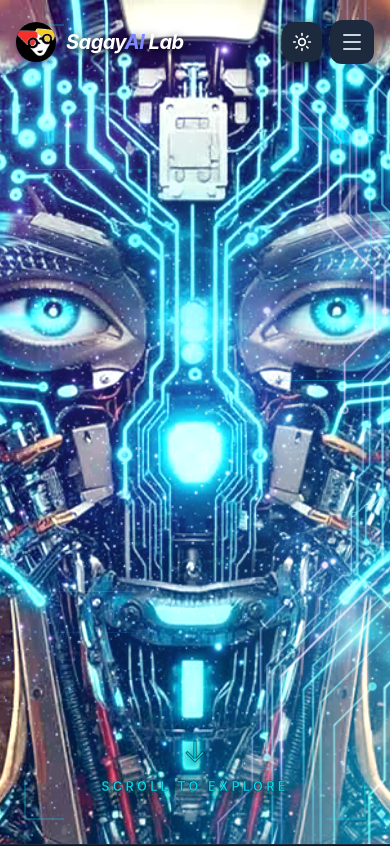
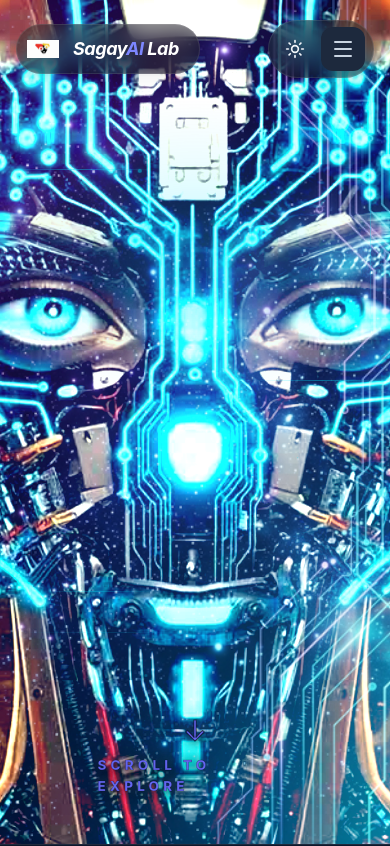
Before and after one commit to stalinSaga04/portfolio, a React (Vite) app: page / in a window 390 px wide. Shown: the top 846 px of the page. Built offline with nearby package versions, Linux system fonts and the light colour scheme.

Commit message:
feat: complete UI refinements - new logo pill navbar blue scroll hint embedded skills and mobile optimizations

```diff
--- a/src/App.jsx
+++ b/src/App.jsx
@@ -2,7 +2,6 @@ import React, { useState, useEffect } from 'react'
 import { BrowserRouter, Routes, Route, useLocation } from 'react-router-dom'
 import Navbar from './components/Navbar'
 import Home from './pages/Home'
-import Skills from './components/Skills'
 import About from './components/About'
 import Footer from './components/Footer'
 import PrivacyPolicy from './components/PrivacyPolicy'
@@ -86,7 +85,6 @@ const AppContent = () => {
         <Routes>
           <Route path="/" element={<Home />} />
           <Route path="/about" element={<About />} />
-          <Route path="/skills" element={<Skills />} />
         </Routes>
       </div>
       <Footer />
--- a/src/components/Hero.jsx
+++ b/src/components/Hero.jsx
@@ -422,11 +422,6 @@ const Hero = () => {
         </div>
       </div>
 
-      {/* HUD Corners (Z: 30) */}
-      <div className="hero-hud hero-hud-tl z-[30]" />
-      <div className="hero-hud hero-hud-tr z-[30]" />
-      <div className="hero-hud hero-hud-bl z-[30]" />
-      <div className="hero-hud hero-hud-br z-[30]" />
 
       {/* Scroll Hint (Z: 35) — visible from start */}
       <div ref={scrollHintRef} className="hero-scroll-hint z-[35]" style={{ opacity: 0 }}>
--- a/src/components/Navbar.jsx
+++ b/src/components/Navbar.jsx
@@ -49,7 +49,6 @@ const Navbar = () => {
 
     const navLinks = [
         { name: 'Projects', href: '/#projects' },
-        { name: 'Skills', href: '/skills' },
         { name: 'Services', href: '/#services' },
         { name: 'About', href: '/about' },
         { name: 'Contact', href: '/#contact' },
@@ -59,45 +58,47 @@ const Navbar = () => {
         <nav className={`fixed w-full z-50 transition-all duration-500 ${scrolled ? 'bg-white/70 dark:bg-slate-900/80 backdrop-blur-xl border-b border-slate-200/50 dark:border-slate-700/50 py-3' : 'bg-transparent py-5'}`}>
             <div className="max-w-7xl mx-auto px-4 sm:px-6 lg:px-8">
                 <div className="flex justify-between items-center">
-                    <Link to="/" className="flex items-center gap-2.5 group cursor-pointer" onClick={() => window.scrollTo({ top: 0, behavior: 'smooth' })}>
-                        <div className="w-10 h-10 rounded-full flex items-center justify-center bg-white dark:bg-black p-0.5 shadow-md shadow-indigo-200 dark:shadow-indigo-900/50 group-hover:rotate-12 transition-all duration-500 overflow-hidden">
+                    {/* Logo Pill */}
+                    <Link to="/" className="flex items-center gap-3 group cursor-pointer bg-white/60 dark:bg-black/40 backdrop-blur-md border border-slate-200/50 dark:border-white/10 pr-5 pl-2 py-1.5 rounded-full shadow-lg shadow-black/5 hover:bg-white/80 dark:hover:bg-black/60 transition-all duration-300" onClick={() => window.scrollTo({ top: 0, behavior: 'smooth' })}>
+                        <div className="w-9 h-9 flex items-center justify-center p-0.5 group-hover:scale-110 transition-transform duration-500">
                             <img
-                                src={isDark ? "/favicon-dark.png" : "/favicon.png"}
-                                alt="SagayAI Lab"
-                                className="w-full h-full object-contain scale-110"
+                                src="/logo.png"
+                                alt="SagayAI Lab Logo"
+                                className="w-full h-full object-contain"
                             />
                         </div>
-                        <span className="text-xl font-bold tracking-tight text-slate-900 dark:text-white dark:drop-shadow-[0_2px_4px_rgba(0,0,0,0.8)] italic">Sagay<span className="text-indigo-600 dark:text-indigo-400">AI</span> Lab</span>
+                        <span className="text-lg font-bold tracking-tight text-slate-900 dark:text-white italic">Sagay<span className="text-indigo-600 dark:text-indigo-400">AI</span> Lab</span>
                     </Link>
 
-                    {/* Desktop Nav */}
-                    <div className="hidden md:flex items-center space-x-10">
+                    {/* Desktop Nav Pill */}
+                    <div className="hidden md:flex items-center space-x-1 bg-white/60 dark:bg-black/40 backdrop-blur-md border border-slate-200/50 dark:border-white/10 px-2 py-1.5 rounded-full shadow-lg shadow-black/5">
                         {navLinks.map((link) => (
                             <Link
                                 key={link.name}
                                 to={link.href}
-                                className="text-sm font-semibold text-slate-600 dark:text-white dark:drop-shadow-[0_2px_4px_rgba(0,0,0,0.8)] hover:text-indigo-600 dark:hover:text-indigo-400 transition-all duration-300 relative group"
+                                className="text-sm font-semibold text-slate-700 dark:text-slate-100 px-4 py-2 rounded-full hover:bg-slate-200/50 dark:hover:bg-white/10 hover:text-indigo-600 dark:hover:text-indigo-300 transition-all duration-300"
                             >
                                 {link.name}
-                                <span className="absolute -bottom-1 left-0 w-0 h-0.5 bg-indigo-600 transition-all duration-300 group-hover:w-full"></span>
                             </Link>
                         ))}
+
+                        <div className="w-px h-6 bg-slate-300/50 dark:bg-white/20 mx-2"></div>
 
                         {/* Theme Toggle */}
                         <button
                             onClick={toggleTheme}
-                            className="p-2.5 rounded-xl bg-slate-100 dark:bg-slate-800 text-slate-600 dark:text-white dark:drop-shadow-[0_2px_4px_rgba(0,0,0,0.8)] hover:text-indigo-600 dark:hover:text-indigo-400 transition-all duration-300 shadow-sm"
+                            className="p-2 rounded-full text-slate-700 dark:text-slate-100 hover:bg-slate-200/50 dark:hover:bg-white/10 hover:text-indigo-600 dark:hover:text-indigo-300 transition-all duration-300"
                             title="Toggle Theme"
                         >
                             {isDark ? <Sun className="w-5 h-5" /> : <Moon className="w-5 h-5" />}
                         </button>
                     </div>
 
-                    {/* Mobile Menu Button + Theme Toggle */}
-                    <div className="md:hidden flex items-center gap-2">
+                    {/* Mobile Menu Button + Theme Toggle (Pill style) */}
+                    <div className="md:hidden flex items-center gap-2 bg-white/60 dark:bg-black/40 backdrop-blur-md border border-slate-200/50 dark:border-white/10 px-2 py-1.5 rounded-full shadow-lg shadow-black/5">
                         <button
                             onClick={toggleTheme}
-                            className="text-slate-600 dark:text-white dark:drop-shadow-[0_2px_4px_rgba(0,0,0,0.8)] p-2.5 bg-slate-100 dark:bg-slate-800 rounded-xl transition-all duration-300"
+                            className="text-slate-700 dark:text-slate-100 p-2 hover:bg-slate-200/50 dark:hover:bg-white/10 rounded-full transition-all duration-300"
                         >
                             {isDark ? <Sun className="w-5 h-5" /> : <Moon className="w-5 h-5" />}
                         </button>
--- a/src/components/Projects.jsx
+++ b/src/components/Projects.jsx
@@ -59,7 +59,7 @@ const Projects = () => {
                     </div>
                 </motion.div>
 
-                <div className="grid grid-cols-1 md:grid-cols-2 xl:grid-cols-3 gap-6 md:gap-10">
+                <div className="grid grid-cols-1 md:grid-cols-2 xl:grid-cols-3 gap-4 md:gap-10">
                     {projects.map((project, index) => (
                         <motion.div
                             key={project.title}
@@ -67,7 +67,7 @@ const Projects = () => {
                             whileInView={{ opacity: 1, y: 0 }}
                             viewport={{ once: true, margin: "-50px" }}
                             transition={{ duration: 0.6, delay: index * 0.1 }}
-                            className="group relative h-[420px] rounded-[2rem] overflow-hidden transition-all duration-500 hover:scale-105 shadow-sm hover:shadow-xl hover:shadow-indigo-200/50 dark:hover:shadow-indigo-900/30"
+                            className="group relative h-[380px] md:h-[420px] rounded-[2rem] overflow-hidden transition-all duration-500 hover:scale-[1.02] md:hover:scale-105 shadow-sm hover:shadow-xl hover:shadow-indigo-200/50 dark:hover:shadow-indigo-900/30"
                         >
                             {/* Card Background & Border Glow */}
                             <div className="absolute inset-0 bg-slate-50 dark:bg-slate-800/80 border border-slate-200 dark:border-slate-700 group-hover:border-indigo-300 dark:group-hover:border-indigo-500/50 transition-colors duration-500 rounded-[2rem]" />
--- a/src/components/Services.jsx
+++ b/src/components/Services.jsx
@@ -50,12 +50,12 @@ const Services = () => {
                             whileInView={{ opacity: 1, y: 0 }}
                             viewport={{ once: true, margin: "-50px" }}
                             transition={{ duration: 0.6, delay: index * 0.1 }}
-                            className="relative group bg-slate-50 dark:bg-slate-800/50 border border-slate-200 dark:border-slate-700/50 hover:border-indigo-300 dark:hover:border-indigo-500/50 rounded-[2.5rem] p-8 md:p-10 transition-all duration-500 hover:-translate-y-2 shadow-sm hover:shadow-2xl hover:shadow-indigo-100/50 dark:hover:shadow-indigo-900/20 flex flex-col items-center text-center"
+                            className="relative group bg-slate-50 dark:bg-slate-800/50 border border-slate-200 dark:border-slate-700/50 hover:border-indigo-300 dark:hover:border-indigo-500/50 rounded-[2.5rem] p-6 sm:p-8 md:p-10 transition-all duration-500 hover:-translate-y-2 shadow-sm hover:shadow-2xl hover:shadow-indigo-100/50 dark:hover:shadow-indigo-900/20 flex flex-col items-center text-center"
                         >
                             <div className="absolute inset-x-0 top-0 h-1/2 bg-gradient-to-b from-indigo-50/50 dark:from-indigo-900/20 to-transparent opacity-0 group-hover:opacity-100 transition-opacity duration-500 rounded-t-[2.5rem]"></div>
 
-                            <div className="relative z-10 p-5 rounded-3xl bg-white dark:bg-slate-800 text-indigo-600 dark:text-indigo-400 mb-6 shadow-md shadow-indigo-100/50 dark:shadow-none group-hover:scale-110 transition-transform duration-500 border border-indigo-50 dark:border-slate-700">
-                                {service.icon}
+                            <div className="relative z-10 p-4 sm:p-5 rounded-3xl bg-white dark:bg-slate-800 text-indigo-600 dark:text-indigo-400 mb-6 shadow-md shadow-indigo-100/50 dark:shadow-none group-hover:scale-110 transition-transform duration-500 border border-indigo-50 dark:border-slate-700">
+                                {React.cloneElement(service.icon, { className: "w-6 h-6 sm:w-8 h-8" })}
                             </div>
 
                             <span className="relative z-10 text-[10px] uppercase tracking-widest font-black py-1.5 px-4 rounded-full bg-indigo-50 dark:bg-indigo-900/30 text-indigo-600 dark:text-indigo-400 mb-4">
--- a/src/components/Skills.jsx
+++ b/src/components/Skills.jsx
@@ -35,12 +35,12 @@ const Skills = () => {
     ];
 
     return (
-        <section className="pt-32 pb-16 md:pt-40 md:pb-24 bg-slate-50 dark:bg-slate-900 px-4 sm:px-6 lg:px-8 min-h-screen relative overflow-hidden transition-colors duration-500">
+        <section className="pb-16 md:pb-24 bg-slate-50 dark:bg-slate-900 px-4 sm:px-6 lg:px-8 relative overflow-hidden transition-colors duration-500">
             {/* Abstract Background Decor */}
             <div className="absolute top-0 right-1/4 w-96 h-96 bg-indigo-100/40 dark:bg-indigo-900/20 blur-[100px] rounded-full pointer-events-none"></div>
             <div className="absolute bottom-1/4 left-0 w-[500px] h-[500px] bg-cyan-100/30 dark:bg-cyan-900/20 blur-[120px] rounded-full pointer-events-none"></div>
 
-            <div className="max-w-7xl mx-auto relative z-10">
+            <div className="max-w-7xl mx-auto relative z-10 border-t border-slate-200/50 dark:border-slate-800/50 pt-16 md:pt-24 mt-8">
                 <motion.div
                     initial={{ opacity: 0, y: 20 }}
                     whileInView={{ opacity: 1, y: 0 }}
--- a/src/index.css
+++ b/src/index.css
@@ -234,18 +234,6 @@ section {
   background: #000;
 }
 
-/* ── Dark overlay with directional depth ── */
-.hero-overlay {
-  background: linear-gradient(
-    180deg,
-    rgba(0, 8, 20, 0.15) 0%,
-    rgba(0, 8, 20, 0.3) 40%,
-    rgba(0, 8, 20, 0.4) 70%,
-    rgba(0, 8, 20, 0.2) 100%
-  );
-  pointer-events: none;
-}
-
 /* ── Canvas parallax wrapper (slightly oversized for scale animation) ── */
 .hero-canvas-wrap {
   position: absolute;
@@ -262,8 +250,8 @@ section {
   width: 100%;
   height: 100%;
   display: block;
-  /* Improve clarity, sharpness, and punchiness; prevent washed out look */
-  filter: contrast(1.15) saturate(1.2) brightness(1.1);
+  /* Maximize clarity, contrast, and punchiness over the bright space background */
+  filter: contrast(1.5) saturate(1.5) brightness(1.2) drop-shadow(0 0 15px rgba(0, 229, 255, 0.3));
 }
 
 /* ── Horizontal scan light ──
@@ -659,26 +647,26 @@ section {
 
 .hero-scroll-arrow {
   font-size: 1.8rem;
-  color: rgba(0, 229, 255, 0.9);
+  color: #6366f1;
   text-shadow:
-    0 0 15px rgba(0, 229, 255, 0.6),
-    0 2px 10px rgba(0,0,0,0.9);
-  -webkit-text-stroke: 1px rgba(0,0,0,0.5);
+    0 0 20px rgba(99, 102, 145, 0.8),
+    0 2px 10px rgba(0,0,0,1);
+  -webkit-text-stroke: 1px rgba(0,0,0,0.6);
   animation: scroll-bounce 1.6s ease-in-out infinite;
   line-height: 1;
 }
 
 .hero-scroll-label {
-  font-size: 0.8rem;
+  font-size: 0.85rem;
   text-transform: uppercase;
-  letter-spacing: 0.25em;
-  color: rgba(0, 229, 255, 0.9);
-  font-weight: 700;
+  letter-spacing: 0.3em;
+  color: #6366f1;
+  font-weight: 800;
   text-shadow:
-    0 0 10px rgba(0, 229, 255, 0.5),
-    0 2px 10px rgba(0,0,0,0.9),
-    0 4px 20px rgba(0,0,0,0.8);
-  -webkit-text-stroke: 0.5px rgba(0,0,0,0.5);
+    0 0 12px rgba(99, 102, 145, 0.6),
+    0 2px 12px rgba(0,0,0,1),
+    0 4px 25px rgba(0,0,0,0.9);
+  -webkit-text-stroke: 0.5px rgba(0,0,0,0.4);
 }
 
 @keyframes scroll-bounce {
```
Also changed, not shown: src/components/About.jsx (+6 -3 lines), public/logo.png (added).
